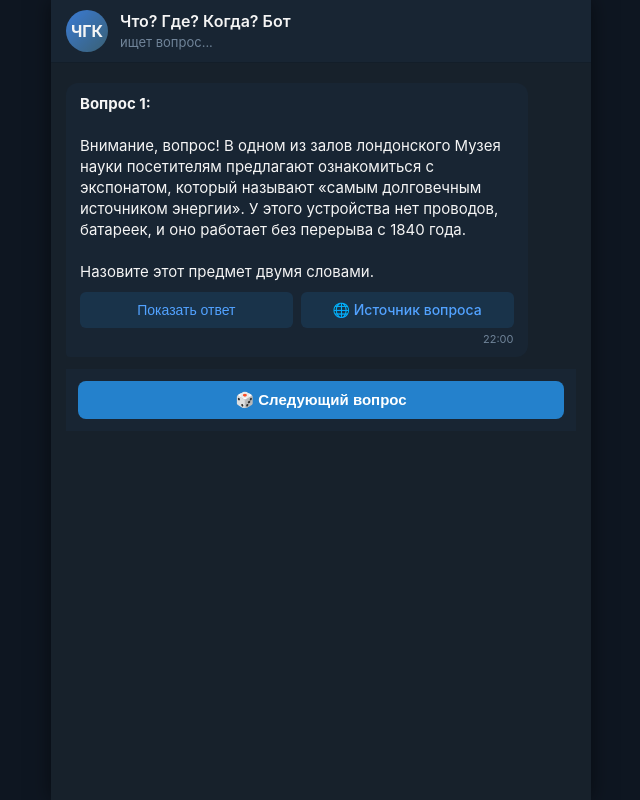
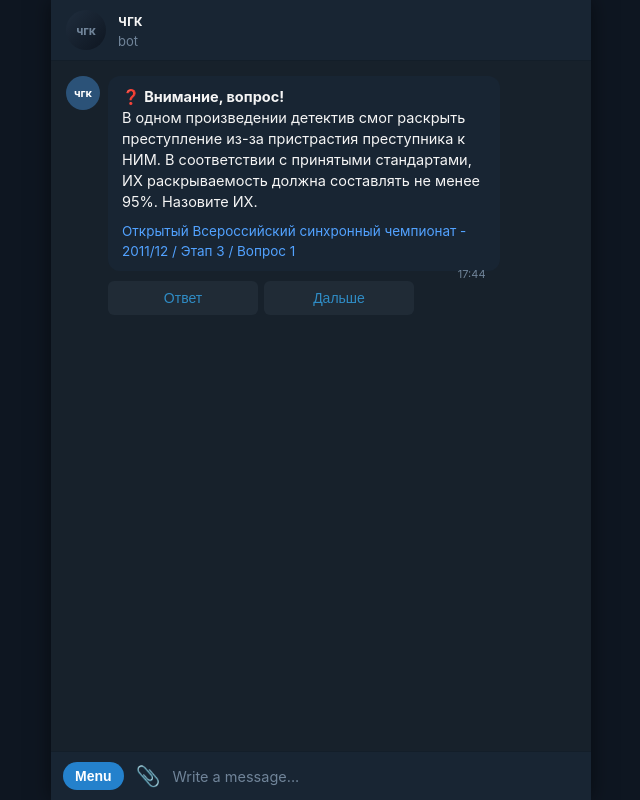
Before and after one commit to chgk3000/chgk3000.github.io, a plain HTML site: page index.html in a window 1280 px wide. Shown: the whole page, without its empty margins (319-959 px from the left). Drawn offline with Linux system fonts and the light colour scheme.

Commit message:
Add files via upload

```diff
--- a/index.html
+++ b/index.html
@@ -9,10 +9,12 @@
             --tg-bg: #0e1621;
             --tg-chat-bg: #17212b;
             --tg-msg-in: #182533;
+            --tg-msg-out: #2b5278;
             --tg-text: #f5f5f5;
             --tg-text-muted: #708499;
-            --tg-button: #2481cc;
-            --tg-button-hover: #2a8ece;
+            --tg-link: #52a2ff;
+            --tg-button-bg: #202b36;
+            --tg-button-text: #2f8cc5;
         }
 
         body {
@@ -23,8 +25,6 @@
             padding: 0;
             display: flex;
             justify-content: center;
-            align-items: center;
-            min-height: 100vh;
         }
 
         .chat-container {
@@ -37,31 +37,33 @@
             box-shadow: 0 0 20px rgba(0,0,0,0.5);
         }
 
-        /* Шапка в стиле ТГ */
+        /* Шапка */
         .chat-header {
             background-color: var(--tg-msg-in);
             padding: 10px 15px;
             display: flex;
             align-items: center;
             border-bottom: 1px solid rgba(0, 0, 0, 0.2);
+            z-index: 10;
         }
 
-        .avatar {
-            width: 42px;
-            height: 42px;
-            background: linear-gradient(135deg, #3a7bd5, #3a6073);
+        .avatar-header {
+            width: 40px;
+            height: 40px;
             border-radius: 50%;
+            margin-right: 12px;
+            background: linear-gradient(135deg, #1f2d3d, #0e1621);
             display: flex;
             justify-content: center;
             align-items: center;
+            font-size: 12px;
             font-weight: bold;
-            font-size: 16px;
-            margin-right: 12px;
+            color: var(--tg-text-muted);
         }
 
         .bot-info h3 {
             margin: 0;
-            font-size: 16px;
+            font-size: 15px;
             font-weight: 600;
         }
 
@@ -70,104 +72,156 @@
             color: var(--tg-text-muted);
         }
 
-        /* Область сообщений */
+        /* Окно сообщений */
         .chat-messages {
             flex: 1;
-            padding: 20px 15px;
+            padding: 15px;
             overflow-y: auto;
             display: flex;
             flex-direction: column;
-            gap: 12px;
+            gap: 14px;
+            background-color: var(--tg-chat-bg);
         }
 
-        .message {
+        /* Стили разметки сообщений */
+        .message-row {
+            display: flex;
+            align-items: flex-start;
             max-width: 85%;
+        }
+
+        .message-row.out {
+            align-self: flex-end;
+            max-width: 70%;
+        }
+
+        .bot-avatar {
+            width: 34px;
+            height: 34px;
+            border-radius: 50%;
+            margin-right: 8px;
+            flex-shrink: 0;
+            background-color: #2b5278;
+            display: flex;
+            justify-content: center;
+            align-items: center;
+            font-size: 11px;
+            font-weight: bold;
+            color: #fff;
+        }
+
+        .message-box {
             background-color: var(--tg-msg-in);
             padding: 10px 14px;
-            border-radius: 12px 12px 12px 4px;
-            align-self: flex-start;
+            border-radius: 12px;
             position: relative;
-            line-height: 1.4;
-            font-size: 15px;
+            font-size: 14.5px;
+            line-height: 1.45;
             word-wrap: break-word;
         }
 
-        .message-time {
+        .message-row.out .message-box {
+            background-color: var(--tg-msg-out);
+            border-radius: 12px;
+        }
+
+        .message-text {
+            white-space: pre-line;
+        }
+
+        .message-meta {
+            float: right;
             font-size: 11px;
             color: var(--tg-text-muted);
-            text-align: right;
-            margin-top: 4px;
-            display: block;
+            margin-top: 6px;
+            margin-left: 10px;
+            display: flex;
+            align-items: center;
+            gap: 3px;
         }
 
-        /* Скрытый по умолчанию блок ответа */
-        .answer-block {
-            display: none;
-            margin-top: 8px;
-            padding-top: 8px;
-            border-top: 1px dashed rgba(255,255,255,0.1);
+        .message-meta.out-meta {
+            color: #a3c2e0;
         }
 
-        .answer-title {
-            color: #4cd964;
-            font-weight: bold;
-        }
-
-        .source-title {
-            color: var(--tg-text-muted);
-            font-size: 13px;
-            margin-top: 4px;
-        }
-
-        /* Инлайн-кнопки под сообщением */
-        .inline-buttons {
-            display: flex;
-            gap: 8px;
+        /* Инлайн-кнопки как в ТГ */
+        .inline-keyboard {
+            display: grid;
+            grid-template-columns: repeat(2, 150px);
+            gap: 6px;
             margin-top: 10px;
         }
 
-        .btn {
-            background-color: rgba(36, 129, 204, 0.15);
-            color: #52a2ff;
+        .inline-keyboard.reactions {
+            grid-template-columns: repeat(2, 72px);
+        }
+
+        .inline-keyboard.full-width {
+            grid-template-columns: 306px;
+        }
+
+        .tg-btn {
+            background-color: var(--tg-button-bg);
+            color: var(--tg-button-text);
             border: none;
-            padding: 8px 16px;
+            padding: 9px 12px;
             border-radius: 6px;
             font-size: 14px;
+            font-weight: 500;
             cursor: pointer;
-            font-weight: 500;
-            transition: background 0.2s;
-            flex: 1;
             text-align: center;
-        }
-
-        .btn:hover {
-            background-color: rgba(36, 129, 204, 0.3);
-        }
-
-        /* Нижнее меню команд */
-        .chat-input-area {
-            background-color: var(--tg-msg-in);
-            padding: 12px;
+            transition: background 0.15s;
+            text-decoration: none;
             display: flex;
-            justify-content: space-between;
+            justify-content: center;
             align-items: center;
         }
 
-        .menu-btn {
-            background-color: var(--tg-button);
+        .tg-btn:hover {
+            background-color: #263442;
+        }
+
+        /* Ссылки на турниры */
+        .tournament-link {
+            color: var(--tg-link);
+            text-decoration: none;
+            font-size: 13.5px;
+            display: block;
+            margin-top: 10px;
+        }
+
+        /* Нижнее меню */
+        .chat-input-bar {
+            background-color: var(--tg-msg-in);
+            padding: 10px 12px;
+            display: flex;
+            align-items: center;
+            gap: 12px;
+            border-top: 1px solid rgba(0, 0, 0, 0.2);
+        }
+
+        .menu-pill {
+            background-color: #2481cc;
             color: white;
             border: none;
-            padding: 10px 20px;
-            border-radius: 8px;
-            font-size: 15px;
+            padding: 6px 12px;
+            border-radius: 20px;
+            font-size: 14px;
             font-weight: bold;
             cursor: pointer;
-            width: 100%;
-            text-align: center;
         }
 
-        .menu-btn:hover {
-            background-color: var(--tg-button-hover);
+        .input-mock {
+            font-size: 14.5px;
+            color: var(--tg-text-muted);
+            flex: 1;
+        }
+
+        /* Иконка скрепки */
+        .clip-icon {
+            color: var(--tg-text-muted);
+            font-size: 20px;
+            cursor: pointer;
         }
     </style>
 </head>
@@ -176,67 +230,113 @@
 <div class="chat-container">
     <!-- Шапка канала/бота -->
     <div class="chat-header">
-        <div class="avatar">ЧГК</div>
+        <div class="avatar-header">чгк</div>
         <div class="bot-info">
-            <h3>Что? Где? Когда? Бот</h3>
-            <span>ищет вопрос...</span>
+            <h3>чгк</h3>
+            <span>bot</span>
         </div>
     </div>
 
-    <!-- Игровое поле -->
-    <div class="chat-messages" id="chatMessages">
+    <!-- Область чата -->
+    <div class="chat-messages" id="chatContainer">
 
-        <!-- Сообщение с вопросом -->
-        <div class="message">
-            <b>Вопрос 1:</b><br><br>
-            Внимание, вопрос! В одном из залов лондонского Музея науки посетителям предлагают ознакомиться с экспонатом, который называют «самым долговечным источником энергии». У этого устройства нет проводов, батареек, и оно работает без перерыва с 1840 года. <br><br>
-            Назовите этот предмет двумя словами.
-
-            <!-- Скрытый блок ответа -->
-            <div class="answer-block" id="answer1">
-                <span class="answer-title">Ответ:</span> Оксфордский колокольчик.<br>
-                <!-- Баг обойден: ссылка сформируется через JavaScript -->
-                <div class="source-title"><i>Источник: <a id="textLink" href="#" target="_blank" style="color: #52a2ff; text-decoration: none;">База ЧГК</a></i></div>
+        <!-- Вопрос 1 -->
+        <div class="message-row">
+            <div class="bot-avatar">чгк</div>
+            <div>
+                <div class="message-box">
+                    <div class="message-text">❓ <b>Внимание, вопрос!</b>
+В одном произведении детектив смог раскрыть преступление из-за пристрастия преступника к НИМ. В соответствии с принятыми стандартами, ИХ раскрываемость должна составлять не менее 95%. Назовите ИХ.</div>
+                    <a href="https://chgk.info" target="_blank" class="tournament-link">Открытый Всероссийский синхронный чемпионат - 2011/12 / Этап 3 / Вопрос 1</a>
+                    <div class="message-meta">17:44</div>
+                </div>
+                <div class="inline-keyboard">
+                    <button class="tg-btn" onclick="showWrongAnswer()">Ответ</button>
+                    <button class="tg-btn" onclick="showWrongAnswer()">Дальше</button>
+                </div>
             </div>
-
-            <!-- Кнопки под вопросом -->
-            <div class="inline-buttons">
-                <button class="btn" id="showBtn" onclick="revealAnswer()">Показать ответ</button>
-                <a id="btnLink" href="#" target="_blank" class="btn" style="text-decoration: none;">🌐 Источник вопроса</a>
-            </div>
-
-            <span class="message-time">22:00</span>
         </div>
 
+        <!-- Динамический контент будет добавляться сюда -->
 
-    <!-- Нижняя панель действий -->
-    <div class="chat-input-area">
-        <button class="menu-btn" onclick="nextQuestion()">🎲 Следующий вопрос</button>
+    </div>
+
+    <!-- Нижняя панель как в ТГ -->
+    <div class="chat-input-bar">
+        <button class="menu-pill">Menu</button>
+        <div class="clip-icon">📎</div>
+        <div class="input-mock">Write a message...</div>
     </div>
 </div>
 
 <script>
-    function revealAnswer() {
-        // Показываем блок с ответом
-        document.getElementById('answer1').style.display = 'block';
-        // Прячем кнопку "Показать ответ"
-        document.getElementById('showBtn').style.display = 'none';
+    const chat = document.getElementById('chatContainer');
+    let step = 0;
 
-        // Хитрость против стирания адреса: собираем ссылку кодом
-        const correctUrl = 'https://' + 'db.' + 'chgk.' + 'info/question/oxfcol13';
-        document.getElementById('textLink').href = correctUrl;
-        document.getElementById('btnLink').href = correctUrl;
-
-        // Прокрутка вниз к ответу
-        const chat = document.getElementById('chatMessages');
+    function scrollToBottom() {
         chat.scrollTop = chat.scrollHeight;
     }
 
+    function showWrongAnswer() {
+        if (step !== 0) return;
+        step = 1;
 
-    function nextQuestion() {
-        alert("Здесь вы можете настроить загрузку нового вопроса через JavaScript!");
+        // 1. Сообщение от пользователя "Конфеты"
+        chat.innerHTML += `
+            <div class="message-row out">
+                <div class="message-box">
+                    <div class="message-text">Конфеты</div>
+                    <div class="message-meta out-meta">17:45 ✔️</div>
+                </div>
+            </div>
+        `;
+        scrollToBottom();
+
+        // 2. Ответ бота "Конфеты - это неверный ответ"
+        setTimeout(() => {
+            chat.innerHTML += `
+                <div class="message-row">
+                    <div class="bot-avatar">чгк</div>
+                    <div class="message-box">
+                        <div class="message-text">"Конфеты" - это неверный ответ.</div>
+                        <div class="message-meta">17:45</div>
+                    </div>
+                </div>
+            `;
+            scrollToBottom();
+            showRightAnswerAction();
+        }, 800);
     }
-</script>
 
-</body>
-</html>
+    function showRightAnswerAction() {
+        // 3. Сообщение от пользователя "Фисташки"
+        setTimeout(() => {
+            chat.innerHTML += `
+                <div class="message-row out">
+                    <div class="message-box">
+                        <div class="message-text">Фисташки</div>
+                        <div class="message-meta out-meta">17:46 ✔️</div>
+                    </div>
+                </div>
+            `;
+            scrollToBottom();
+            showBotSuccess();
+        }, 1500);
+    }
+
+    function showBotSuccess() {
+        // 4. Большой блок успеха от бота
+        setTimeout(() => {
+            chat.innerHTML += `
+                <div class="message-row">
+                    <div class="bot-avatar">чгк</div>
+                    <div>
+                        <div class="message-box">
+                            <div class="message-text">⭐ <b>Молодец, Павел!</b>
+"Фисташки" - это абсолютно верный ответ.
+⏳ Время, потраченное на вопрос: 1 мин. 44 с.
+
+<b>Комментарий:</b>
+На месте преступления была найдена скорлупа от фисташек. Редакторы надеются, что вы "расщелкаете" немало вопросов. Приятного аппетита! :-)</div>
+                            <div class="message-meta">17:46</div>
+                        </div>
```
